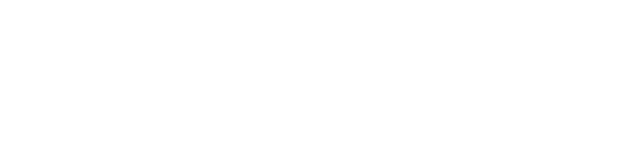
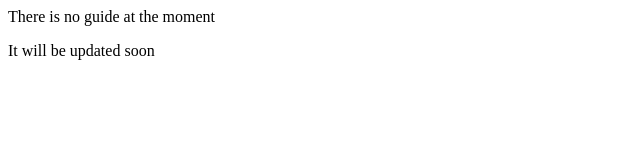
Before and after one commit to TinyChicken12/FirstT3hEx, a plain HTML site: page Guide.html in a window 1280 px wide. Shown: the whole page, without its empty margins (0-640 px from the left). Drawn offline with Linux system fonts and the light colour scheme.

Commit message:
Version2

```diff
--- a/Guide.html
+++ b/Guide.html
@@ -1,2 +1,7 @@
 <html>
+<head></head>
+<body>
+<p>There is no guide at the moment</p>
+<p>It will be updated soon</p>
+</body>
 </html>
```
